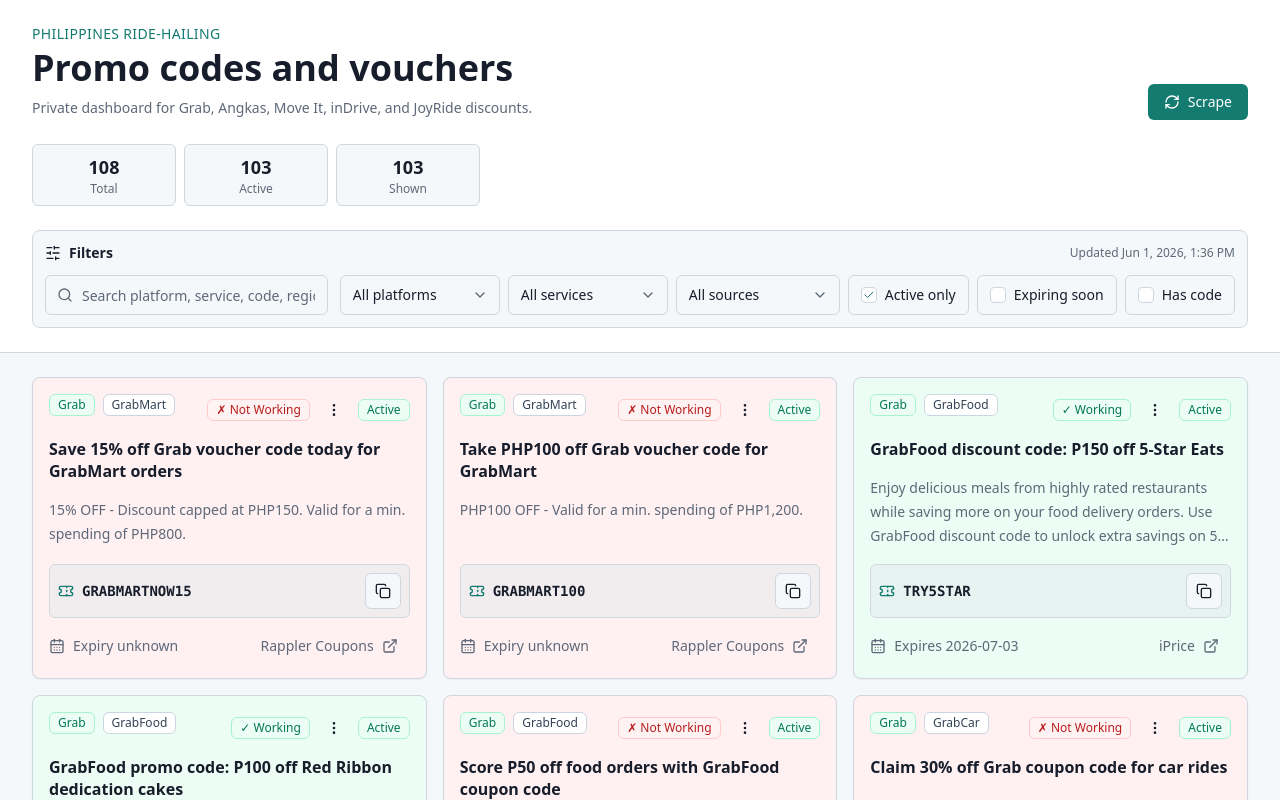
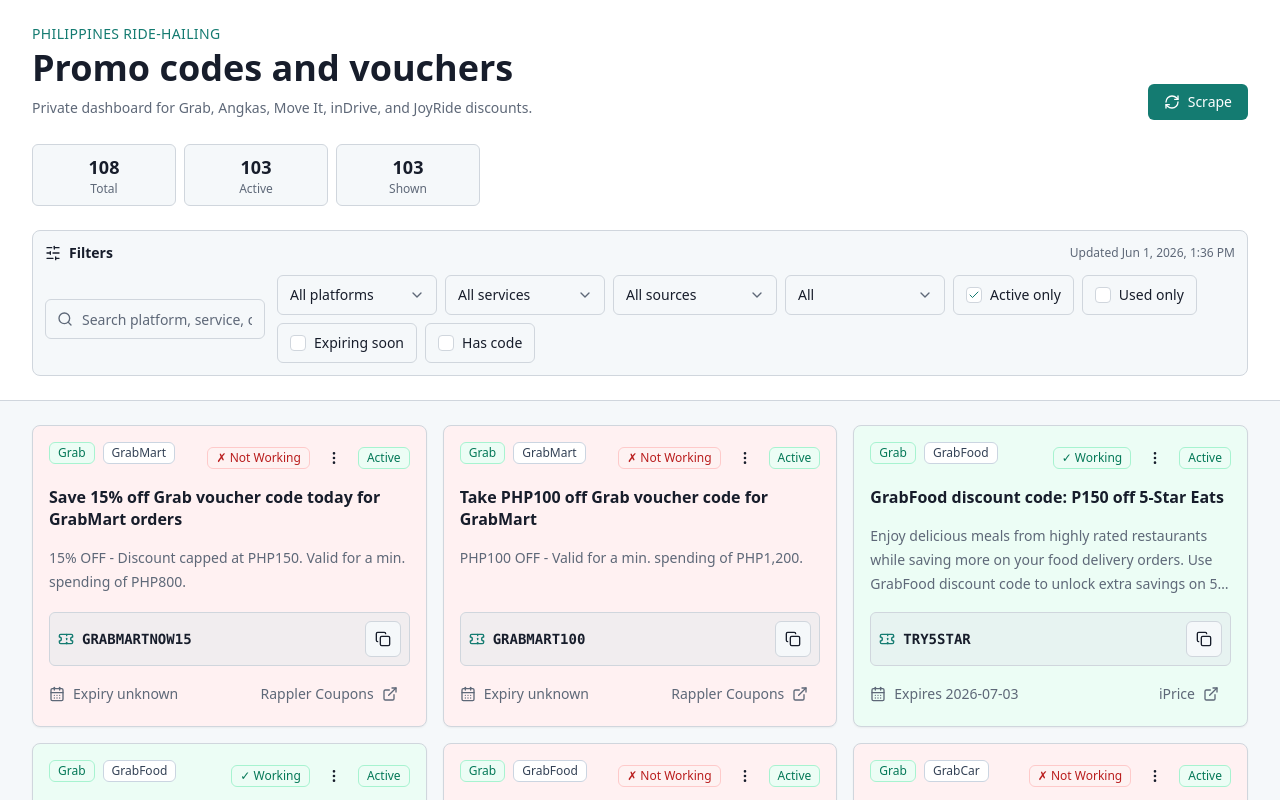
Before and after one commit to yuriolvrs/KuripotCodes, a Next.js app: page / in a window 1280 px wide. Shown: the top 800 px of the page. Built offline with nearby package versions, Linux system fonts and the light colour scheme.

Commit message:
filter by status and usage

```diff
--- a/components/promo-dashboard.tsx
+++ b/components/promo-dashboard.tsx
@@ -30,6 +30,8 @@
   const [activeOnly, setActiveOnly] = useState(true);
   const [expiringSoon, setExpiringSoon] = useState(false);
   const [hasCodeOnly, setHasCodeOnly] = useState(false);
+  const [workingFilter, setWorkingFilter] = useState<"All" | "Working" | "Not Working">("All");
+  const [usedOnly, setUsedOnly] = useState(false);
   const [isScraping, setIsScraping] = useState(false);
   const [scrapeMessage, setScrapeMessage] = useState<string | null>(null);
 
@@ -60,12 +62,29 @@
       const matchesService = service === "All" || promoService === service;
       const matchesSource = source === "All" || promoSource === source;
       const matchesActive = !activeOnly || promo.status === "active";
+      const matchesWorking =
+        workingFilter === "All"
+          ? true
+          : workingFilter === "Working"
+          ? promo.working === true
+          : promo.working === false;
+      const matchesUsed = !usedOnly || promo.used === true;
       const matchesExpiry = !expiringSoon || isExpiringSoon(promo.endDate);
       const matchesCode = !hasCodeOnly || Boolean(promo.code);
 
-      return matchesQuery && matchesPlatform && matchesService && matchesSource && matchesActive && matchesExpiry && matchesCode;
+      return (
+        matchesQuery &&
+        matchesPlatform &&
+        matchesService &&
+        matchesSource &&
+        matchesActive &&
+        matchesWorking &&
+        matchesUsed &&
+        matchesExpiry &&
+        matchesCode
+      );
     });
-  }, [activeOnly, expiringSoon, hasCodeOnly, platform, promos, query, service, source]);
+  }, [activeOnly, expiringSoon, hasCodeOnly, workingFilter, usedOnly, platform, promos, query, service, source]);
 
   async function runScrape() {
     setIsScraping(true);
@@ -188,11 +207,22 @@
                   options={sourceOptions}
                   onChange={(event) => setSource(event.target.value)}
                 />
+                <Select
+                  aria-label="Working status"
+                  value={workingFilter}
+                  options={[
+                    { label: "All", value: "All" },
+                    { label: "Working", value: "Working" },
+                    { label: "Not Working", value: "Not Working" }
+                  ]}
+                  onChange={(event) => setWorkingFilter(event.target.value as "All" | "Working" | "Not Working")}
+                />
                 <Checkbox
                   label="Active only"
                   checked={activeOnly}
                   onChange={(event) => setActiveOnly(event.target.checked)}
                 />
+                <Checkbox label="Used only" checked={usedOnly} onChange={(event) => setUsedOnly(event.target.checked)} />
                 <Checkbox
                   label="Expiring soon"
                   checked={expiringSoon}
--- a/data/promos.json
+++ b/data/promos.json
@@ -44,7 +44,8 @@
     "status": "active",
     "firstSeen": "2026-06-01T03:09:24.040Z",
     "lastSeen": "2026-06-01T05:36:08.820Z",
-    "working": true
+    "working": true,
+    "used": false
   },
   {
     "id": "5992e8ea91fe5e2e",
```
Also changed, not shown: todo.txt.
